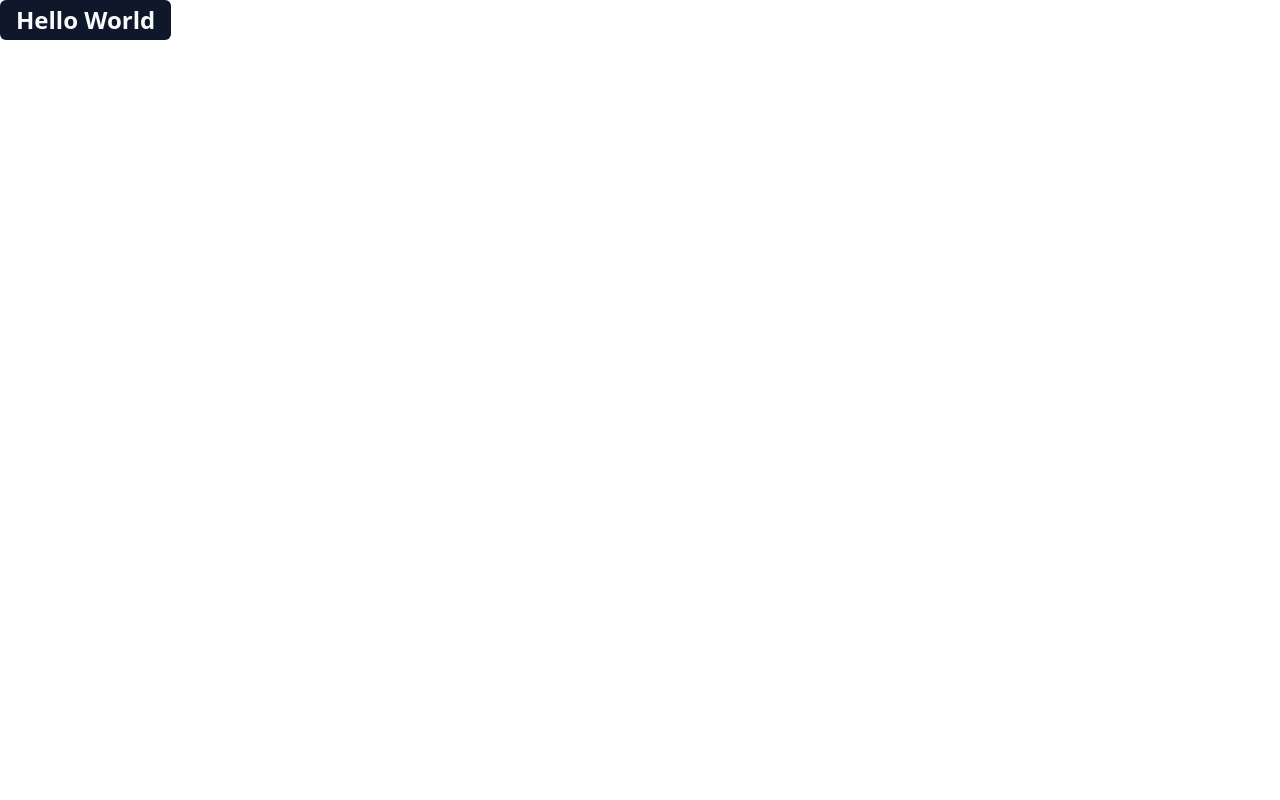
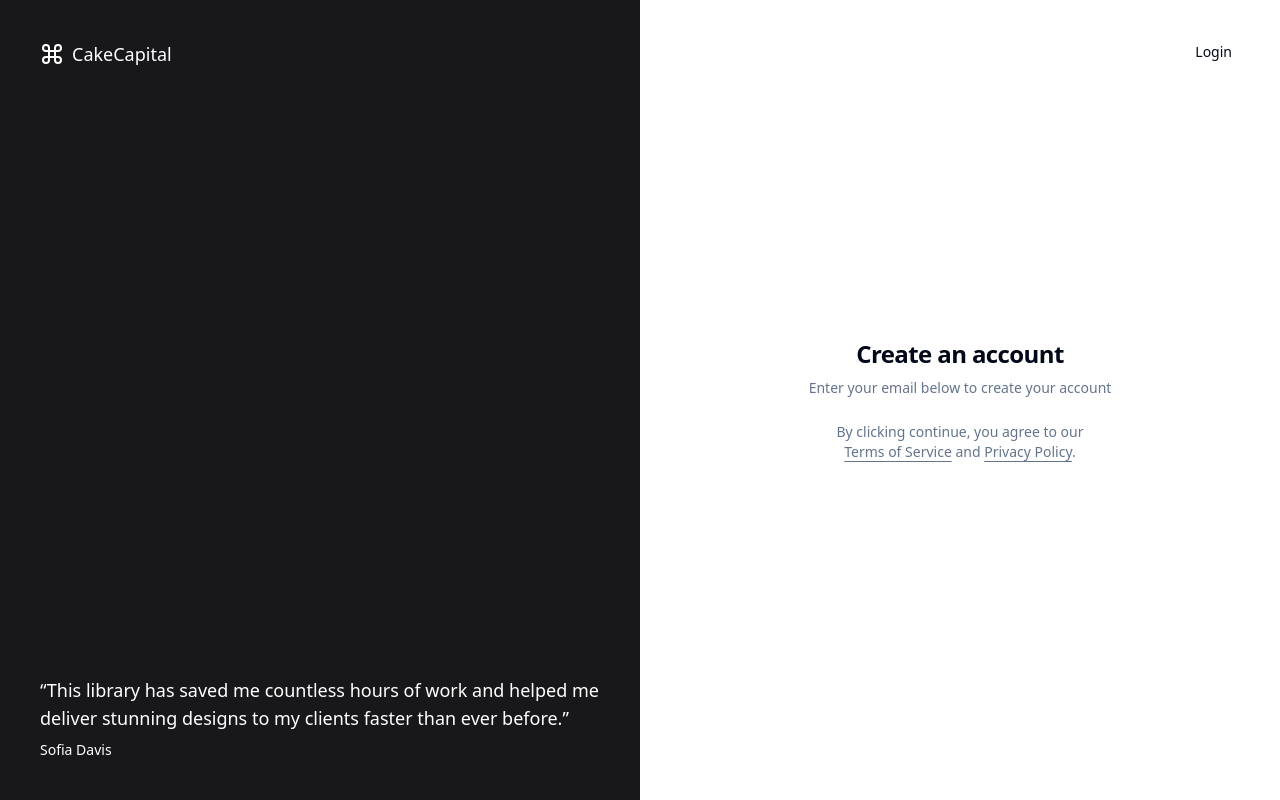
Before and after one commit to chowjiaming/cakecapital-payment-ui, a React (Vite) app: page / in a window 1280 px wide. Built offline with nearby package versions, Linux system fonts and the light colour scheme.

Commit message:
refactor: add layout :hammer:

```diff
--- a/src/App.tsx
+++ b/src/App.tsx
@@ -1,5 +1,95 @@
-import { Button } from "@/components/ui/button";
+import {buttonVariants} from "@/components/ui/button";
+
+import {cn} from "@/lib/utils";
 
 export function App() {
-  return <Button className="text-2xl font-bold">Hello World</Button>;
+  return (
+    <>
+      {/* <div className="md:hidden">
+        <Image
+          src="/examples/authentication-light.png"
+          width={1280}
+          height={843}
+          alt="Authentication"
+          className="block dark:hidden"
+        />
+        <Image
+          src="/examples/authentication-dark.png"
+          width={1280}
+          height={843}
+          alt="Authentication"
+          className="hidden dark:block"
+        />
+      </div> */}
+      <main className="container relative hidden min-h-screen flex-col items-center justify-center md:grid lg:max-w-none lg:grid-cols-2 lg:px-0">
+        <a
+          href="https://www.josephchow.dev"
+          className={cn(
+            buttonVariants({variant: "ghost"}),
+            "absolute right-4 top-4 md:right-8 md:top-8"
+          )}
+        >
+          Login
+        </a>
+        <div className="relative hidden h-full flex-col bg-muted p-10 text-white dark:border-r lg:flex">
+          <div className="absolute inset-0 bg-zinc-900" />
+          <div className="relative z-20 flex items-center text-lg font-medium">
+            <svg
+              xmlns="http://www.w3.org/2000/svg"
+              viewBox="0 0 24 24"
+              fill="none"
+              stroke="currentColor"
+              strokeWidth="2"
+              strokeLinecap="round"
+              strokeLinejoin="round"
+              className="mr-2 h-6 w-6"
+            >
+              <path d="M15 6v12a3 3 0 1 0 3-3H6a3 3 0 1 0 3 3V6a3 3 0 1 0-3 3h12a3 3 0 1 0-3-3" />
+            </svg>
+            CakeCapital
+          </div>
+          <div className="relative z-20 mt-auto">
+            <blockquote className="space-y-2">
+              <p className="text-lg">
+                &ldquo;This library has saved me countless hours of work and
+                helped me deliver stunning designs to my clients faster than
+                ever before.&rdquo;
+              </p>
+              <footer className="text-sm">Sofia Davis</footer>
+            </blockquote>
+          </div>
+        </div>
+        <div className="lg:p-8">
+          <div className="mx-auto flex w-full flex-col justify-center space-y-6 sm:w-[350px]">
+            <div className="flex flex-col space-y-2 text-center">
+              <h1 className="text-2xl font-semibold tracking-tight">
+                Create an account
+              </h1>
+              <p className="text-sm text-muted-foreground">
+                Enter your email below to create your account
+              </p>
+            </div>
+            {/* <UserAuthForm /> */}
+            <p className="px-8 text-center text-sm text-muted-foreground">
+              By clicking continue, you agree to our{" "}
+              <a
+                href="/terms"
+                className="underline underline-offset-4 hover:text-primary"
+              >
+                Terms of Service
+              </a>{" "}
+              and{" "}
+              <a
+                href="/privacy"
+                className="underline underline-offset-4 hover:text-primary"
+              >
+                Privacy Policy
+              </a>
+              .
+            </p>
+          </div>
+        </div>
+      </main>
+    </>
+  );
 }
```
